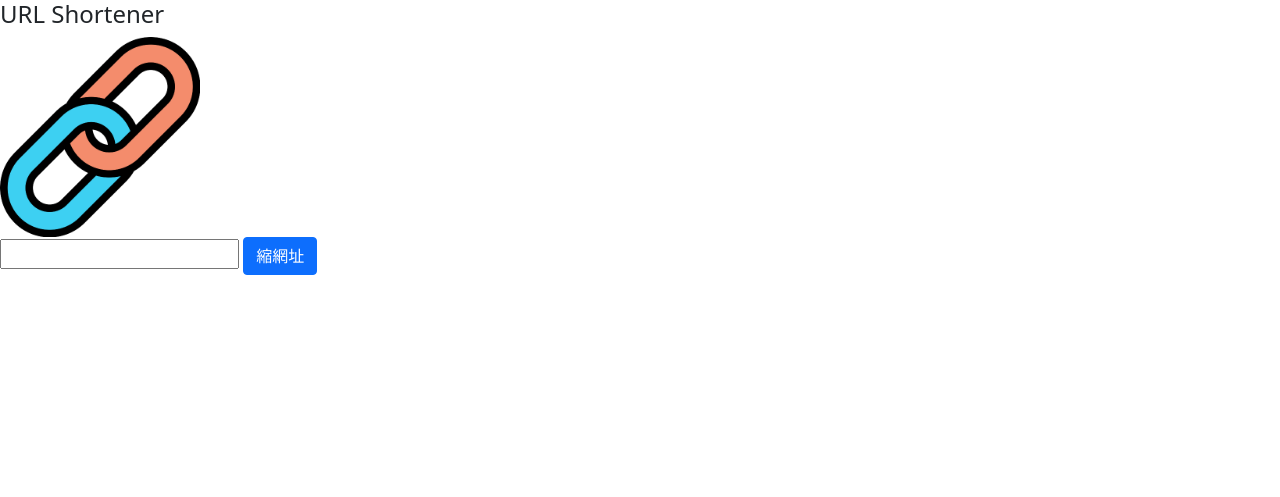
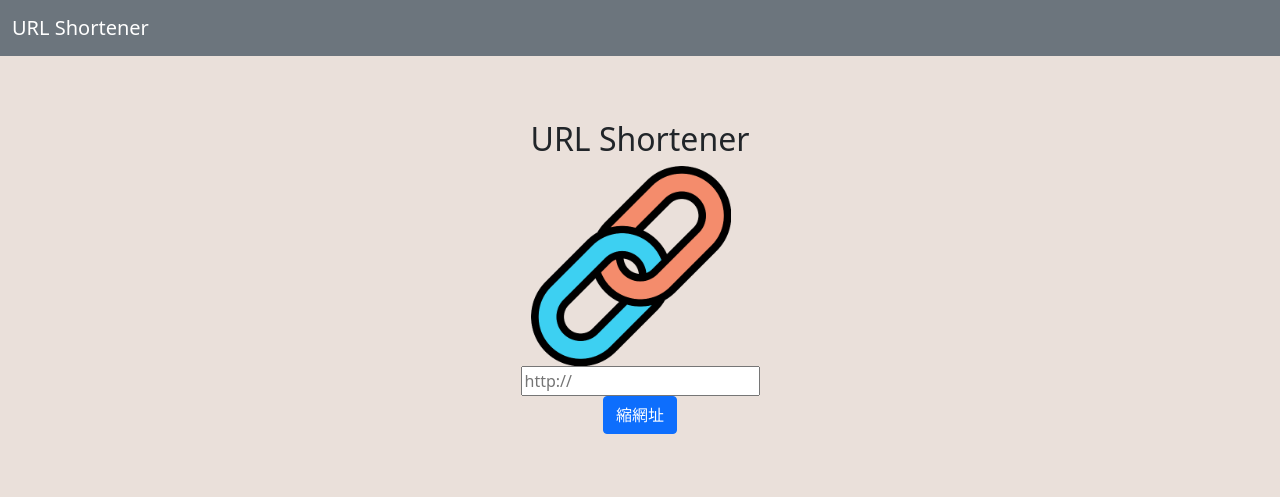
Before and after one commit to Yu-Che-Chang/shorten-URL, a Node server app: page / in a window 1280 px wide. Shown: the top 497 px of the page. Run offline with Node 20, Linux system fonts and the light colour scheme; some libraries are stand-ins or nearby versions.

Commit message:
feat: 修正 index page

```diff
--- a/app.js
+++ b/app.js
@@ -9,7 +9,7 @@ const app = express()
 app.engine('handlebars', exphbs({ defaultLayout: 'main' }))
 app.set('view engine', 'handlebars')
 app.use(express.static('public'))
-// app.use('/images',express.static('images'))
+// app.use('/images', express.static('images'))
 
 require('./config/mongoose')
 
--- a/views/index.handlebars
+++ b/views/index.handlebars
@@ -1,10 +1,16 @@
-<header>
-  <h4>URL Shortener</h4>
-  <img src="images/ExportedContentImage_00.png" alt="" style="height: 200px ;">
-</header>
-<div class="row">
-  <form action="">
-    <input type="url" required>
-    <button type="submit" class="btn btn-primary">縮網址</button>
-  </form>
+<div class="container py-5">
+  <div class="card-body mx-auto d-flex flex-column align-items-center" >
+    <div>
+      <h4 class="fs-2">URL Shortener</h4>
+      <img src="images/ExportedContentImage_00.png" alt="" style="height: 200px ; width: 200px">
+    </div>
+    <div>
+      <form action="/" method="post">
+        <input type="url" placeholder="http://" value="" required>
+      </form>
+    </div>
+    <div>
+      <button type="submit" class="btn btn-primary" id="UrlInput">縮網址</button>
+    </div>
+  </div>
 </div>
--- a/views/layouts/main.handlebars
+++ b/views/layouts/main.handlebars
@@ -11,7 +11,15 @@
   <title>URL Shortener</title>
 </head>
 
-<body>
+<body style="background-color: #EAE0DA;">
+
+  <!-- navigation -->
+  <nav class="navbar navbar-dark bg-secondary">
+    <div class="container-fluid">
+      <a class="navbar-brand" href="#">URL Shortener</a>
+    </div>
+  </nav>
+
   {{{ body }}}
 
   <!-- link popper js -->
```
